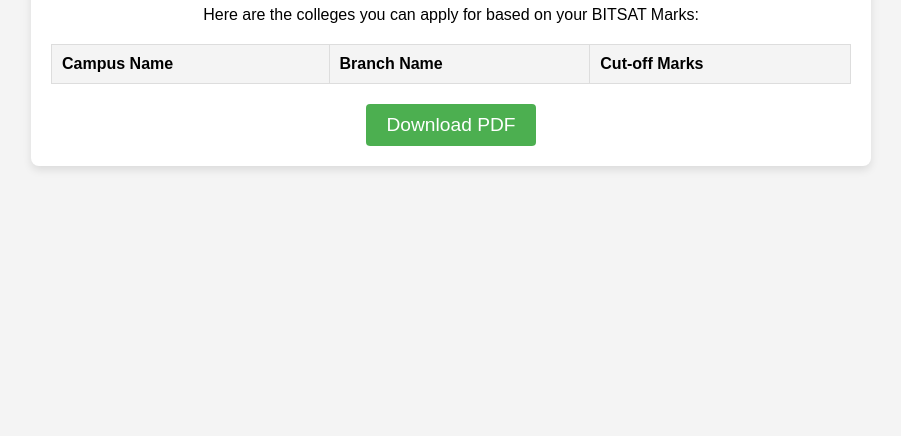
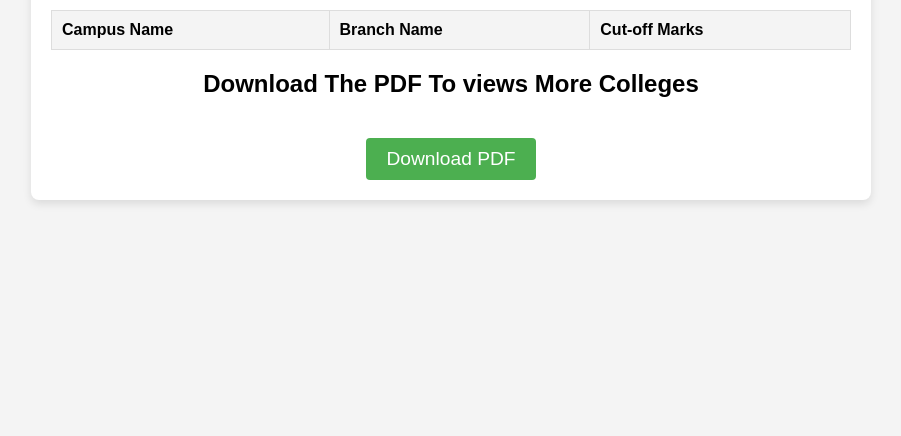
Before and after one commit to Agam-Puri-1905/Bitsat-College-predictor, a plain HTML site: page results.html in a window 1280 px wide. Shown: the part 364-800 px from the top of the page, without its empty margins (189-1090 px from the left). Drawn offline with nearby package versions, Linux system fonts and the light colour scheme.

Commit message:
Update results.html

```diff
--- a/results.html
+++ b/results.html
@@ -4,9 +4,6 @@
     <meta charset="UTF-8">
     <meta name="viewport" content="width=device-width, initial-scale=1.0">
     <title>BITSAT College Results</title>
-    <script src="https://cdnjs.cloudflare.com/ajax/libs/pdf-lib/1.16.0/pdf-lib.min.js"></script>
-    <script src="https://cdnjs.cloudflare.com/ajax/libs/jspdf/2.5.1/jspdf.umd.min.js"></script>
-    <script src="https://cdnjs.cloudflare.com/ajax/libs/jspdf-autotable/3.5.25/jspdf.plugin.autotable.min.js"></script>
     <style>
         body {
             font-family: Arial, sans-serif;
@@ -39,7 +36,6 @@
             margin-top: 20px;
             border-collapse: collapse;
             border: 1px solid #ddd;
-            position: relative;
         }
 
         th, td {
@@ -61,20 +57,6 @@
             background-color: #f1f1f1;
         }
 
-        /* Watermark styling */
-        .watermark {
-            position: absolute;
-            top: 0;
-            left: 0;
-            width: 100%;
-            height: 100%;
-            background-image: url('image.png'); /* Use the correct path here */
-            background-size: contain;
-            background-repeat: no-repeat;
-            opacity: 0.1; /* Adjust opacity to make it faint */
-            z-index: -1; /* Make sure it stays behind the table content */
-        }
-
         #downloadBtn {
             margin-top: 20px;
             padding: 10px 20px;
@@ -84,6 +66,8 @@
             border-radius: 4px;
             cursor: pointer;
             font-size: 1.2em;
+            text-decoration: none;
+            display: inline-block;
         }
 
         #downloadBtn:hover {
@@ -96,11 +80,6 @@
         <h1>BITSAT College Results</h1>
         <p>Here are the colleges you can apply for based on your BITSAT Marks:</p>
 
-        <div style="position: relative;">
-            <!-- Watermark -->
-            <div class="watermark"></div>
-
-            <!-- Table with college data -->
         <table id="collegeTable">
             <thead>
                 <tr>
@@ -111,11 +90,13 @@
             </thead>
             <tbody id="collegeList"></tbody>
         </table>
-        </div>
 
         <p id="noCollegesMessage" style="display:none;">No colleges available for your marks.</p>
 
-        <button id="downloadBtn" onclick="downloadPDF()">Download PDF</button>
+        <h2>Download The PDF To views More Colleges</h2>
+
+        <!-- Download Button -->
+        <a id="downloadBtn" href="ALL_INDIA_College_Predictor (7).pdf" download>Download PDF</a>
     </div>
 
     <script>
@@ -165,7 +146,6 @@
         ];
 
         function displayResults() {
-            // Get the rank from sessionStorage
             const userRank = parseInt(sessionStorage.getItem('userRank'));
 
             if (isNaN(userRank) || userRank <= 0) {
@@ -173,20 +153,19 @@
                 return;
             }
 
-            // Filter colleges based on rank
-            const eligibleColleges = collegesData.filter(college => userRank >= college.cutoff);
+            // Filter and limit to 10 results
+            const eligibleColleges = collegesData.filter(college => userRank >= college.cutoff).slice(0, 10);
 
-            // Get the result element and clear previous results
             const resultElement = document.getElementById('collegeList');
             const tableElement = document.getElementById('collegeTable');
             const noCollegesMessage = document.getElementById('noCollegesMessage');
 
             resultElement.innerHTML = '';
 
-            // Show or hide the table depending on results
             if (eligibleColleges.length > 0) {
                 tableElement.style.display = 'table';
                 noCollegesMessage.style.display = 'none';
+
                 eligibleColleges.forEach(college => {
                     const row = document.createElement('tr');
                     row.innerHTML = `
@@ -202,67 +181,7 @@
             }
         }
 
-        // Call displayResults when the page loads
         window.onload = displayResults;
-
-        async function downloadPDF() {
-            try {
-                const pdfResponse = await fetch("JEE Mains College Predictor PDF.pdf");
-                if (!pdfResponse.ok) throw new Error("PDF template file not found");
-
-                const existingPdfBytes = await pdfResponse.arrayBuffer();
-                const pdfDoc = await PDFLib.PDFDocument.load(existingPdfBytes);
-
-                const pageCount = pdfDoc.getPageCount();
-                const pageIndicesToKeep = [0, pageCount - 1];
-                const pagesToRemove = Array.from({ length: pageCount }, (_, i) => i)
-                    .filter(i => !pageIndicesToKeep.includes(i));
-                pagesToRemove.reverse().forEach(index => pdfDoc.removePage(index));
-
-                const entriesPerPage = 15;
-                const rows = Array.from(document.querySelectorAll("#collegeTable tbody tr")).map(row =>
-                    Array.from(row.querySelectorAll("td")).map(td => td.innerText)
-                );
-
-                if (rows.length === 0) {
-                    alert("No data available to generate PDF.");
-                    return;
-                }
-
-                const { jsPDF } = window.jspdf;
-                const outputPages = [];
-                for (let i = 0; i < rows.length; i += entriesPerPage) {
-                    const tempDoc = new jsPDF({ orientation: "portrait", unit: "pt", format: "a4" });
-                    tempDoc.setFontSize(14);
-                    tempDoc.text("College Prediction Results", 40, 50);
-
-                    tempDoc.autoTable({
-                        startY: 80,
-                        head: [["Campus Name", "Branch Name", "Cutoff Marks"]],
-                        body: rows.slice(i, i + entriesPerPage),
-                        theme: "grid",
-                        margin: { left: 40, right: 40 }
-                    });
-
-                    const pdfBytes = await tempDoc.output("arraybuffer");
-                    const newPdf = await PDFLib.PDFDocument.load(pdfBytes);
-                    const [insertedPage] = await pdfDoc.copyPages(newPdf, [0]);
-                    outputPages.push(insertedPage);
-                }
-
-                outputPages.forEach((page, index) => pdfDoc.insertPage(1 + index, page));
-
-                const finalPdfBytes = await pdfDoc.save();
-                const blob = new Blob([finalPdfBytes], { type: "application/pdf" });
-                const link = document.createElement("a");
-                link.href = URL.createObjectURL(blob);
-                link.download = "ALL_INDIA_College_Predictor.pdf";
-                link.click();
-            } catch (error) {
-                alert("Failed to generate PDF: " + error.message);
-                console.error(error);
-            }
-        }
     </script>
 </body>
 </html>
```
Lines whose indentation alone changed are shown as unchanged.
